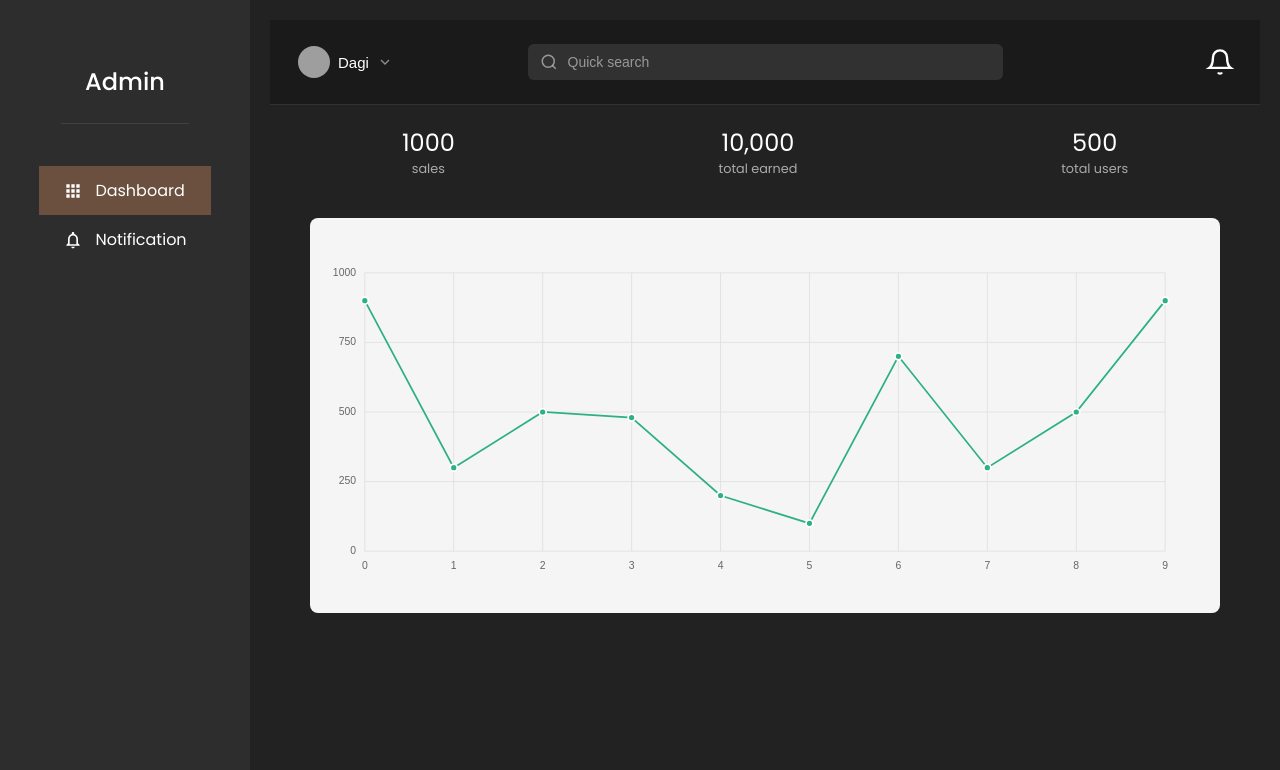
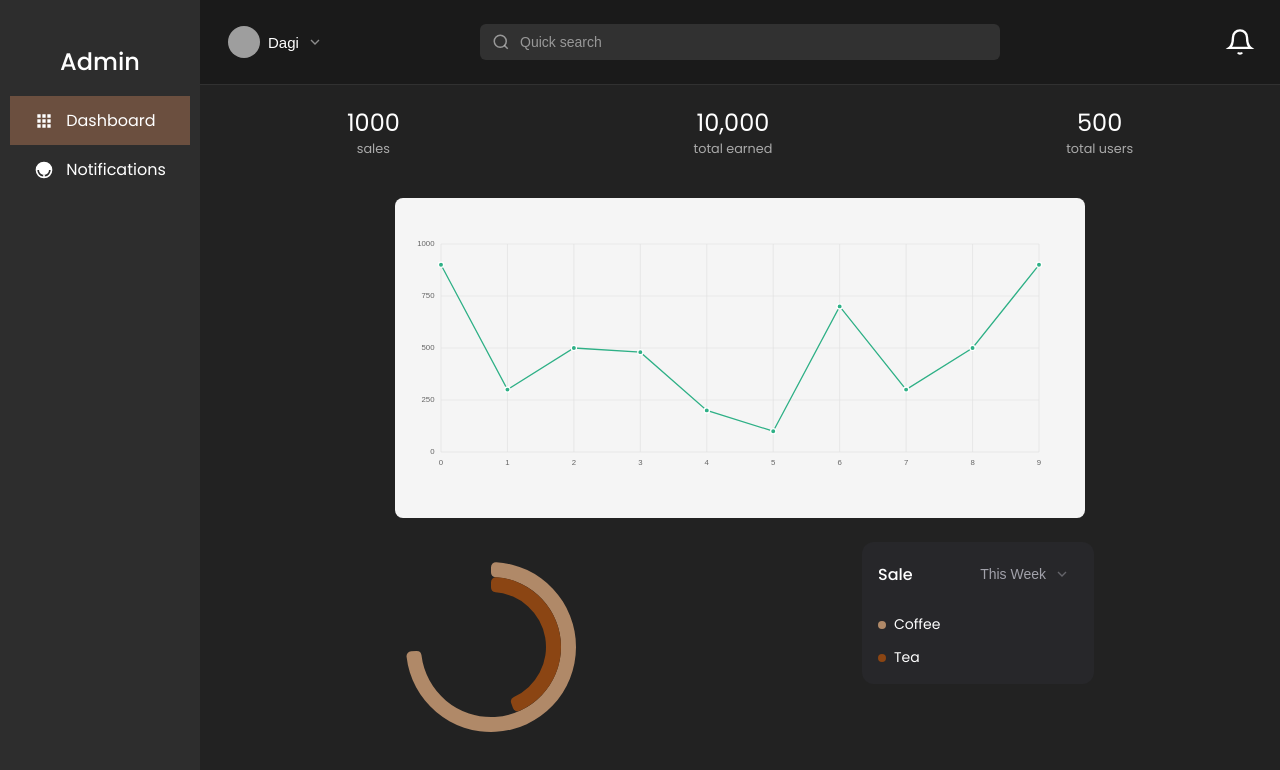
Before and after one commit to nuelsha/Coffee_And_Tea_Automation-Client, a React (Vite) app: page /admin in a window 1280 px wide. Shown: the top 770 px of the page. Built offline with nearby package versions, Linux system fonts and the light colour scheme; grey boxes are pictures that could not be loaded.

Commit message:
Refactor admin dashboard styles and components for improved layout and responsiveness; add sales chart and update sidebar navigation

```diff
--- a/src/components/Admin_com/Dashboard.css
+++ b/src/components/Admin_com/Dashboard.css
@@ -2,7 +2,6 @@
   flex: 1;
   background-color: #222;
   color: white;
-  padding: 20px;
 }
 .stats {
   display: flex;
@@ -27,6 +26,7 @@
 }
 .charts {
   display: flex;
+  flex-direction: column;
   justify-content: space-around;
   margin: 20px;
   padding: 20px;
--- a/src/components/Admin_com/Dashbord.jsx
+++ b/src/components/Admin_com/Dashbord.jsx
@@ -19,8 +19,10 @@ function Dashboard() {
           500 <span>total users</span>
         </div>
       </div>
+
       <div className="charts">
         <LineGraph />
+        <Chart />
       </div>
     </div>
   );
--- a/src/components/Admin_com/Sidebar.css
+++ b/src/components/Admin_com/Sidebar.css
@@ -1,6 +1,6 @@
 .sidebar {
-  width: 250px;
-  height: 100vh;
+  width: 200px;
+  height: 100%;
   background-color: #2d2d2d;
   color: white;
   display: flex;
@@ -9,7 +9,7 @@
 
 .sidebar-header {
   position: fixed;
-  top: 40px;
+  top: 20px;
   padding: 1.5rem;
   border-bottom: 1px solid rgba(255, 255, 255, 0.1);
 }
@@ -23,7 +23,7 @@
 
 .sidebar-nav {
   position: fixed;
-  top: 150px;
+  top: 80px;
   padding: 1rem 0;
 }
 
--- a/src/components/Admin_com/chart.css
+++ b/src/components/Admin_com/chart.css
@@ -82,3 +82,113 @@
 .legend-dot.tea {
   background-color: #8b4513;
 }
+.chart-container {
+  display: flex;
+  align-items: flex-start;
+  justify-content: space-around;
+  gap: 2rem;
+  padding: 1.5rem;
+
+  border-radius: 1rem;
+}
+
+.chart-wrapper {
+  position: relative;
+  width: 200px;
+  height: 200px;
+}
+
+.legend-panel {
+  background-color: #27272a;
+  padding: 1rem;
+  border-radius: 0.75rem;
+  min-width: 200px;
+}
+
+.legend-header {
+  display: flex;
+  justify-content: space-between;
+  align-items: center;
+  margin-bottom: 1rem;
+  padding-bottom: 0.5rem;
+}
+
+.title {
+  color: white;
+  font-size: 1rem;
+  font-weight: 500;
+}
+
+.timeframe-button {
+  height: 2rem;
+  display: flex;
+  align-items: center;
+  gap: 0.5rem;
+  background: none;
+  border: none;
+  color: #a1a1aa;
+  font-size: 0.875rem;
+  cursor: pointer;
+  padding: 0.25rem 0.5rem;
+  border-radius: 0.25rem;
+  transition: background-color 0.2s;
+}
+
+.timeframe-button:hover {
+  background-color: #3f3f46;
+}
+
+.chevron-icon {
+  fill: none;
+  stroke: currentColor;
+  stroke-width: 2;
+}
+
+.legend-items {
+  display: flex;
+  flex-direction: column;
+  gap: 0.75rem;
+}
+
+.legend-item {
+  display: flex;
+  align-items: center;
+  gap: 0.5rem;
+}
+
+.legend-dot {
+  width: 8px;
+  height: 8px;
+  border-radius: 50%;
+}
+
+.legend-dot.coffee {
+  background-color: #b08968;
+}
+
+.legend-dot.tea {
+  background-color: #8b4513;
+}
+
+.legend-label {
+  color: white;
+  font-size: 0.875rem;
+}
+
+/* Responsive adjustments */
+@media (max-width: 640px) {
+  .chart-container {
+    flex-direction: column;
+    align-items: center;
+    gap: 1rem;
+  }
+
+  .legend-panel {
+    width: 100%;
+  }
+}
+.chart {
+  display: flex;
+  flex-direction: column;
+  justify-content: space-between;
+}
--- a/src/components/Admin_com/chart.jsx
+++ b/src/components/Admin_com/chart.jsx
@@ -1,72 +1,85 @@
-import React from "react";
+import React, { useState } from "react";
+import { PieChart, Pie } from "recharts";
 import "./chart.css";
 
-export default function Chart() {
-  // Calculate SVG parameters
-  const size = 200;
-  const strokeWidth = 12;
-  const radius = (size - strokeWidth) / 2;
-  const center = size / 2;
-  const circumference = 2 * Math.PI * radius;
+export default function SalesChart() {
+  const [timeframe, setTimeframe] = useState("This Week");
 
-  // Progress values (0-100)
-  const outerProgress = 75; // Coffee progress
-  const innerProgress = 45; // Tea progress
+  // Data for the outer ring (Coffee)
+  const coffeeData = [
+    { value: 75, fill: "#b08968" }, // Progress
+    { value: 25, fill: "transparent" }, // Remaining
+  ];
 
-  // Calculate stroke dasharray and dashoffset
-  const getPathProperties = (progress) => {
-    const dashoffset = circumference - (progress / 100) * circumference;
-    return {
-      strokeDasharray: `${circumference} ${circumference}`,
-      strokeDashoffset: dashoffset,
-    };
-  };
-
-  // Calculate path for circles
-  const getPath = (radius) => {
-    return `M ${center} ${strokeWidth / 2}
-            A ${radius} ${radius} 0 0 1 ${center} ${size - strokeWidth / 2}
-            A ${radius} ${radius} 0 0 1 ${center} ${strokeWidth / 2}`;
-  };
+  // Data for the inner ring (Tea)
+  const teaData = [
+    { value: 45, fill: "#8b4513" }, // Progress
+    { value: 55, fill: "transparent" }, // Remaining
+  ];
 
   return (
-    <div className="progress-container">
+    <div className="chart-container">
       <div className="chart-wrapper">
-        <svg width={size} height={size} className="progress-ring">
-          {/* Background circles */}
-          <path d={getPath(radius)} className="progress-ring-circle-bg outer" />
-          <path
-            d={getPath(radius - strokeWidth - 4)}
-            className="progress-ring-circle-bg inner"
+        <PieChart width={200} height={200}>
+          {/* Outer ring - Coffee */}
+          <Pie
+            data={coffeeData}
+            cx={100}
+            cy={100}
+            startAngle={90}
+            endAngle={-270}
+            innerRadius={70}
+            outerRadius={85}
+            strokeWidth={0}
+            cornerRadius={5}
+            paddingAngle={2}
           />
-
-          {/* Progress circles */}
-          <path
-            d={getPath(radius)}
-            className="progress-ring-circle coffee"
-            style={getPathProperties(outerProgress)}
+          {/* Inner ring - Tea */}
+          <Pie
+            data={teaData}
+            cx={100}
+            cy={100}
+            startAngle={90}
+            endAngle={-270}
+            innerRadius={55}
+            outerRadius={70}
+            strokeWidth={0}
+            cornerRadius={5}
+            paddingAngle={2}
           />
-          <path
-            d={getPath(radius - strokeWidth - 4)}
-            className="progress-ring-circle tea"
-            style={getPathProperties(innerProgress)}
-          />
-        </svg>
+        </PieChart>
       </div>
 
       <div className="legend-panel">
         <div className="legend-header">
-          <span>Sale</span>
-          <span className="time-period">This Week</span>
+          <span className="title">Sale</span>
+          <button
+            className="timeframe-button"
+            onClick={() =>
+              setTimeframe(
+                timeframe === "This Week" ? "Last Week" : "This Week"
+              )
+            }
+          >
+            {timeframe}
+            <svg
+              className="chevron-icon"
+              width="12"
+              height="12"
+              viewBox="0 0 24 24"
+            >
+              <path d="M6 9l6 6 6-6" />
+            </svg>
+          </button>
         </div>
         <div className="legend-items">
           <div className="legend-item">
             <span className="legend-dot coffee"></span>
-            <span>Coffee</span>
+            <span className="legend-label">Coffee</span>
           </div>
           <div className="legend-item">
             <span className="legend-dot tea"></span>
-            <span>Tea</span>
+            <span className="legend-label">Tea</span>
           </div>
         </div>
       </div>
--- a/src/components/Admin_com/header.css
+++ b/src/components/Admin_com/header.css
@@ -56,6 +56,7 @@
 
 .chevron-icon {
   opacity: 0.5;
+  width: 16px;
 }
 
 .search-container {
--- a/src/components/Admin_com/line-graph.css
+++ b/src/components/Admin_com/line-graph.css
@@ -1,6 +1,7 @@
 .graph-container {
-  width: 100%;
+  width: 65%;
   max-width: 1200px;
+  height: 280px;
   margin: 0 auto;
   background-color: #f5f5f5;
   padding: 20px;
@@ -9,7 +10,7 @@
 
 svg {
   width: 100%;
-  height: auto;
+  height: 260px;
   overflow: visible;
 }
 
--- a/src/components/Admin_com/side_bar_a.jsx
+++ b/src/components/Admin_com/side_bar_a.jsx
@@ -1,7 +1,10 @@
 import React from "react";
+import { Link, useLocation } from "react-router-dom";
 import "./sidebar.css";
 
 export default function Sidebar() {
+  const location = useLocation();
+
   return (
     <aside className="sidebar">
       <div className="sidebar-header">
@@ -11,20 +14,30 @@ export default function Sidebar() {
       <nav className="sidebar-nav" aria-label="Main navigation">
         <ul className="nav-list">
           <li>
-            <a href="#" className="nav-link active">
+            <Link
+              to="/admin"
+              className={`nav-link ${
+                location.pathname === "/admin" ? "active" : ""
+              }`}
+            >
               <svg viewBox="0 0 24 24" className="nav-icon" aria-hidden="true">
-                <path d="M4 4h4v4H4V4zm6 0h4v4h-4V4zm6 0h4v4h-4V4zM4 10h4v4H4v-4zm6 0h4v4h-4v-4zm6 0h4v4h-4v-4zM4 16h4v4H4v-4zm6 0h4v4h-4v-4zm6 0h4v4h-4v-4z" />
+                <path d="M4 4h4v4H4V4zm6 0h4v4h-4V4zm6 0h4v4h-4V4zM4 10h4v4H4v-4zm6 0h4v4h-4v-4zm6 0h4v4h-4v-4zM4 16h4v4H4v-4zm6 0h4v4h-4V4zm6 0h4v4h-4v-4z" />
               </svg>
               <span>Dashboard</span>
-            </a>
+            </Link>
           </li>
           <li>
-            <a href="#" className="nav-link">
+            <Link
+              to="/notification"
+              className={`nav-link ${
+                location.pathname === "/notification" ? "active" : ""
+              }`}
+            >
               <svg viewBox="0 0 24 24" className="nav-icon" aria-hidden="true">
-                <path d="M12 22c1.1 0 2-.9 2-2h-4c0 1.1.9 2 2 2zm6-6v-5c0-3.07-1.63-5.64-4.5-6.32V4c0-.83-.67-1.5-1.5-1.5s-1.5.67-1.5 1.5v.68C7.64 5.36 6 7.92 6 11v5l-2 2v1h16v-1l-2-2zm-2 1H8v-6c0-2.48 1.51-4.5 4-4.5s4 2.02 4 4.5v6z" />
+                <path d="M12 2a10 10 0 100 20 10 10 0 000-20zm1 17.93V18h-2v1.93A8.001 8.001 0 014 12h2a6 6 0 0012 0h2a8.001 8.001 0 01-7 7.93zM12 4a8 8 0 00-8 8h2a6 6 0 0112 0h2a8 8 0 00-8-8z" />
               </svg>
-              <span>Notification</span>
-            </a>
+              <span>Notifications</span>
+            </Link>
           </li>
         </ul>
       </nav>
--- a/src/pages/Admin/admin.css
+++ b/src/pages/Admin/admin.css
@@ -1,3 +1,8 @@
 .app-container {
   display: flex;
+  height: 100vh; /* Make the container fit the screen height */
 }
+
+.dashboard {
+  flex: 1;
+}
--- a/src/pages/notification/notification.css
+++ b/src/pages/notification/notification.css
@@ -1,12 +1,16 @@
 .app-container {
   display: flex;
+  height: 100vh; /* Make the container fit the screen height */
 }
+
 .notification {
-  width: 100%;
+  flex: 1;
 }
+
 .notification-header {
   width: 100%;
 }
+
 .notification-content {
   width: 100%;
   display: flex;
@@ -14,16 +18,9 @@
   justify-content: center;
   align-items: center;
 }
-notification-center {
-  width: 100%;
-  display: flex;
-  justify-content: center;
+
+.notification-title {
+  margin-bottom: 20px;
+  text-align: center;
+  color: white;
 }
-.notification-title {
-  width: 100%;
-  display: flex;
-  justify-content: center;
-  color: white;
-  margin-top: 50px;
-  margin-bottom: 20px;
-}
--- a/src/pages/notification/notification.jsx
+++ b/src/pages/notification/notification.jsx
@@ -8,11 +8,8 @@ const Notification = () => {
   return (
     <div className="app-container">
       <Sidebar />
-
       <div className="notification">
-        <div className="notification-header">
-          <Header />
-        </div>
+        <Header />
         <h1 className="notification-title">Notifications</h1>
         <div className="notification-content">
           <NotificationList />
```
